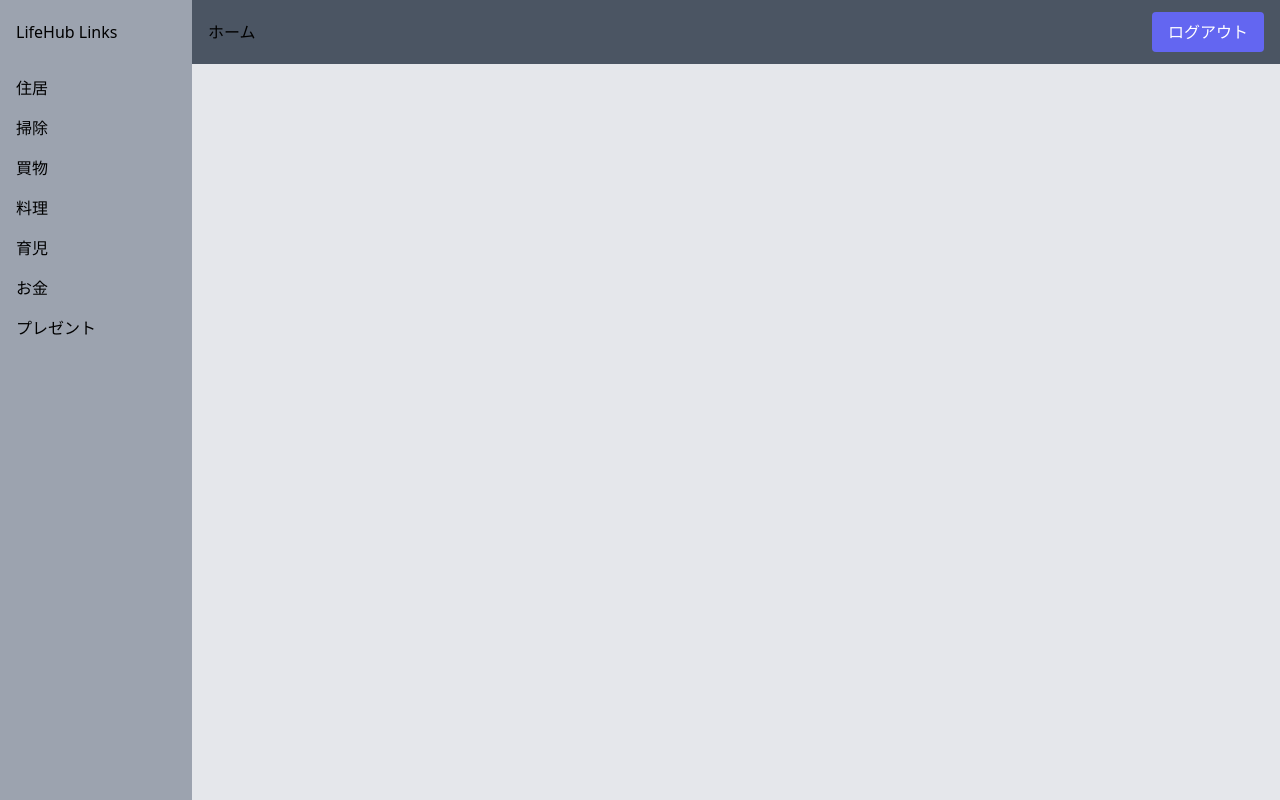
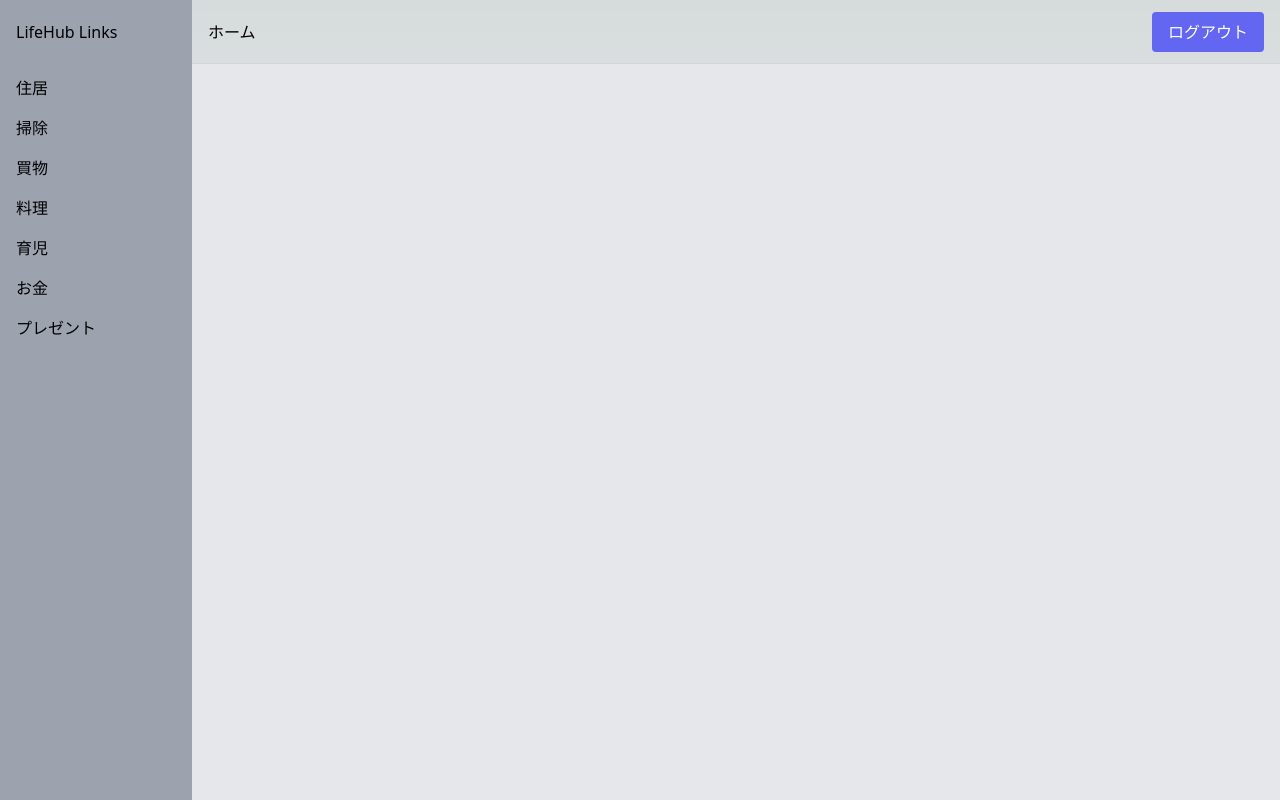
Before and after one commit to tukky-14/life-hub-links, a Next.js app: page / in a window 1280 px wide. Built offline with nearby package versions, Linux system fonts and the light colour scheme; no server answers; what aws-amplify would draw is missing.

Commit message:
スタイルの修正

```diff
--- a/src/app/(main)/layout.tsx
+++ b/src/app/(main)/layout.tsx
@@ -6,9 +6,9 @@ const MainLauout = ({ children }: { children: React.ReactNode }) => {
     return (
         <div className="flex h-screen">
             <Sidebar />
-            <div className="flex flex-1 flex-col">
+            <div className="flex flex-1 flex-col bg-main text-gray-700">
                 <Header />
-                <main className="flex-1 bg-main p-4 text-gray-700">{children}</main>
+                <main className="flex-1 p-4">{children}</main>
             </div>
         </div>
     );
--- a/src/components/Header.tsx
+++ b/src/components/Header.tsx
@@ -16,7 +16,7 @@ const Header = () => {
     };
 
     return (
-        <header className="flex h-16 items-center justify-between bg-header p-4">
+        <header className="flex h-16 items-center justify-between border-b border-gray-300 p-4">
             <h3>{currentLabel}</h3>
             <div className="text-sm italic">{currentProverb}</div>
             <Button type="button" id="logout" text="ログアウト" onClick={handleLogoutClick} />
```
